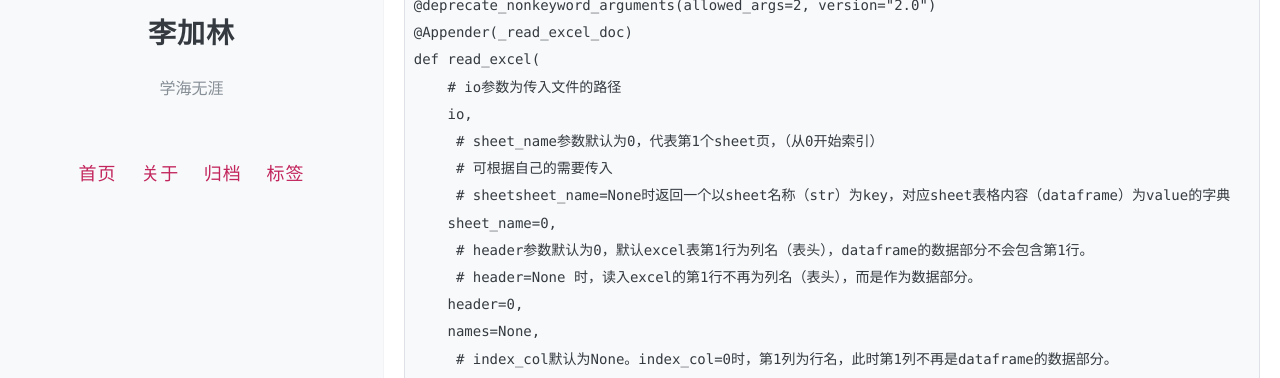
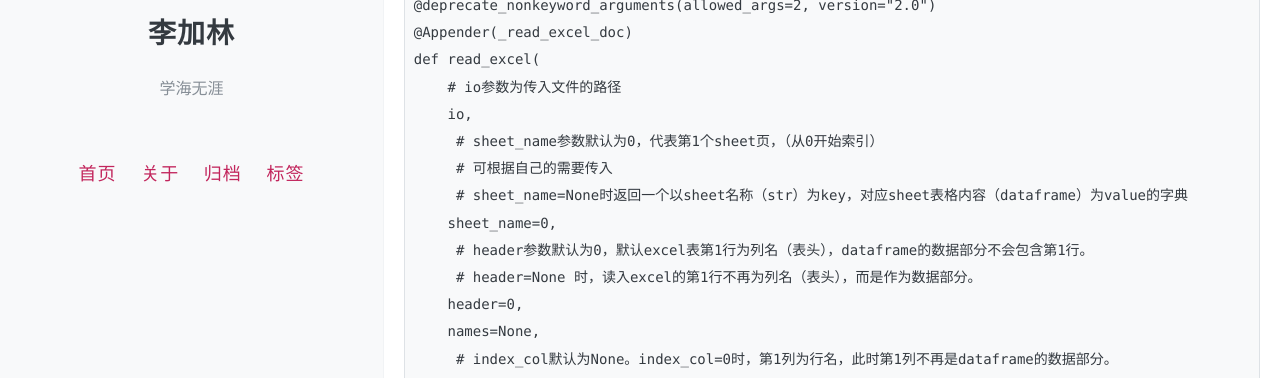
Before and after one commit to karinlee1988/karinlee1988.github.io, a Jekyll site: the page built from _posts/2020-10-08-learn_pandas.md, in a window 1280 px wide and 1400 px high, scrolled down 341 px. Shown: the part 290-668 px from the top of the window. Built offline with Jekyll 4.4.1, drawn with Linux system fonts in a browser that asks for light colours; comment, search, counter and statistics services are not loaded; some of the changed text lies outside the part shown.

Commit message:
修改pandas笔记中笔误

```diff
--- a/_posts/2020-10-08-learn_pandas.md
+++ b/_posts/2020-10-08-learn_pandas.md
@@ -36,7 +36,7 @@ def read_excel(
     io,
      # sheet_name参数默认为0，代表第1个sheet页，（从0开始索引）
      # 可根据自己的需要传入
-     # sheetsheet_name=None时返回一个以sheet名称（str）为key，对应sheet表格内容（dataframe）为value的字典
+     # sheet_name=None时返回一个以sheet名称（str）为key，对应sheet表格内容（dataframe）为value的字典
     sheet_name=0,
      # header参数默认为0，默认excel表第1行为列名（表头），dataframe的数据部分不会包含第1行。
      # header=None 时，读入excel的第1行不再为列名（表头），而是作为数据部分。
```
